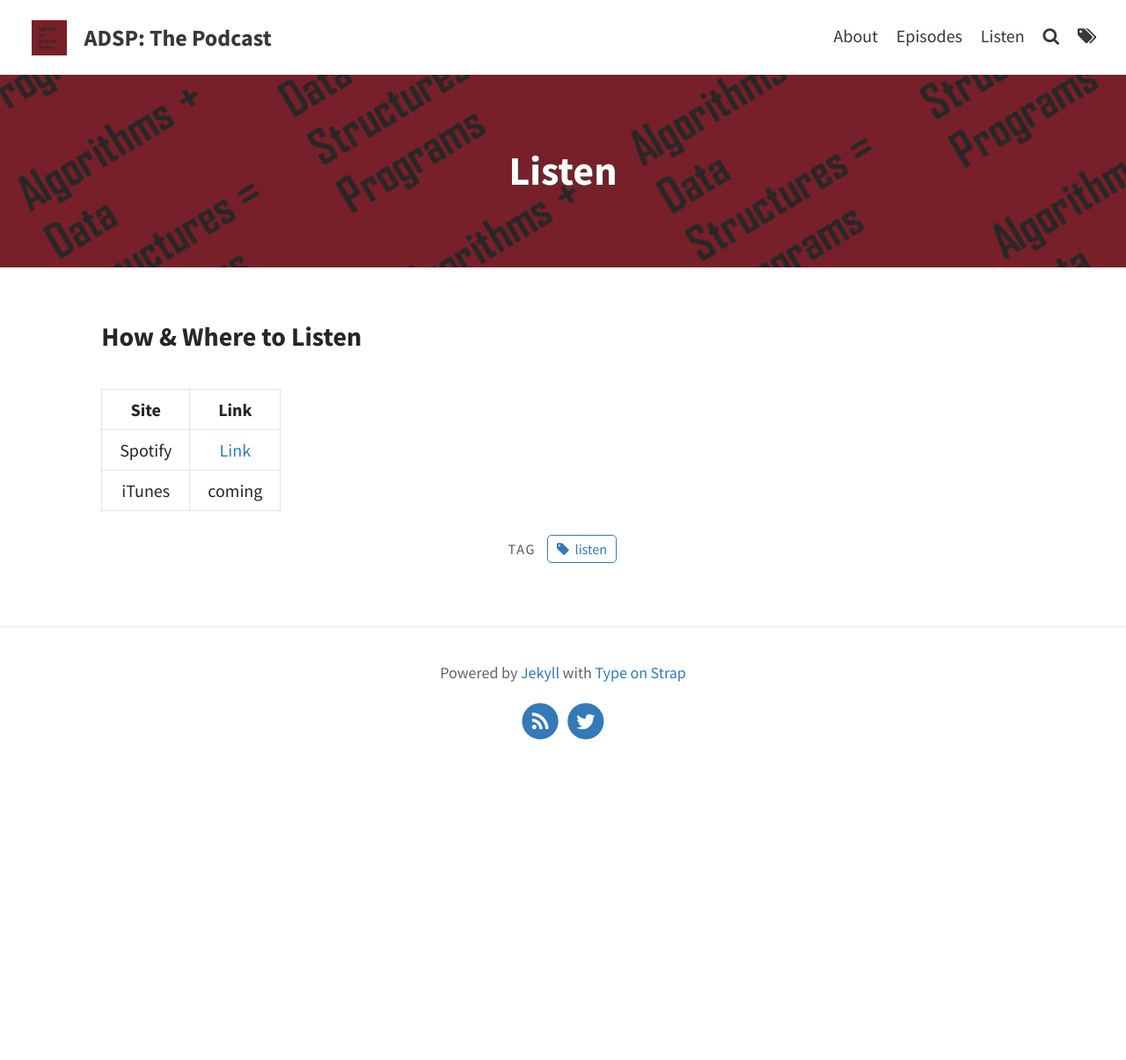
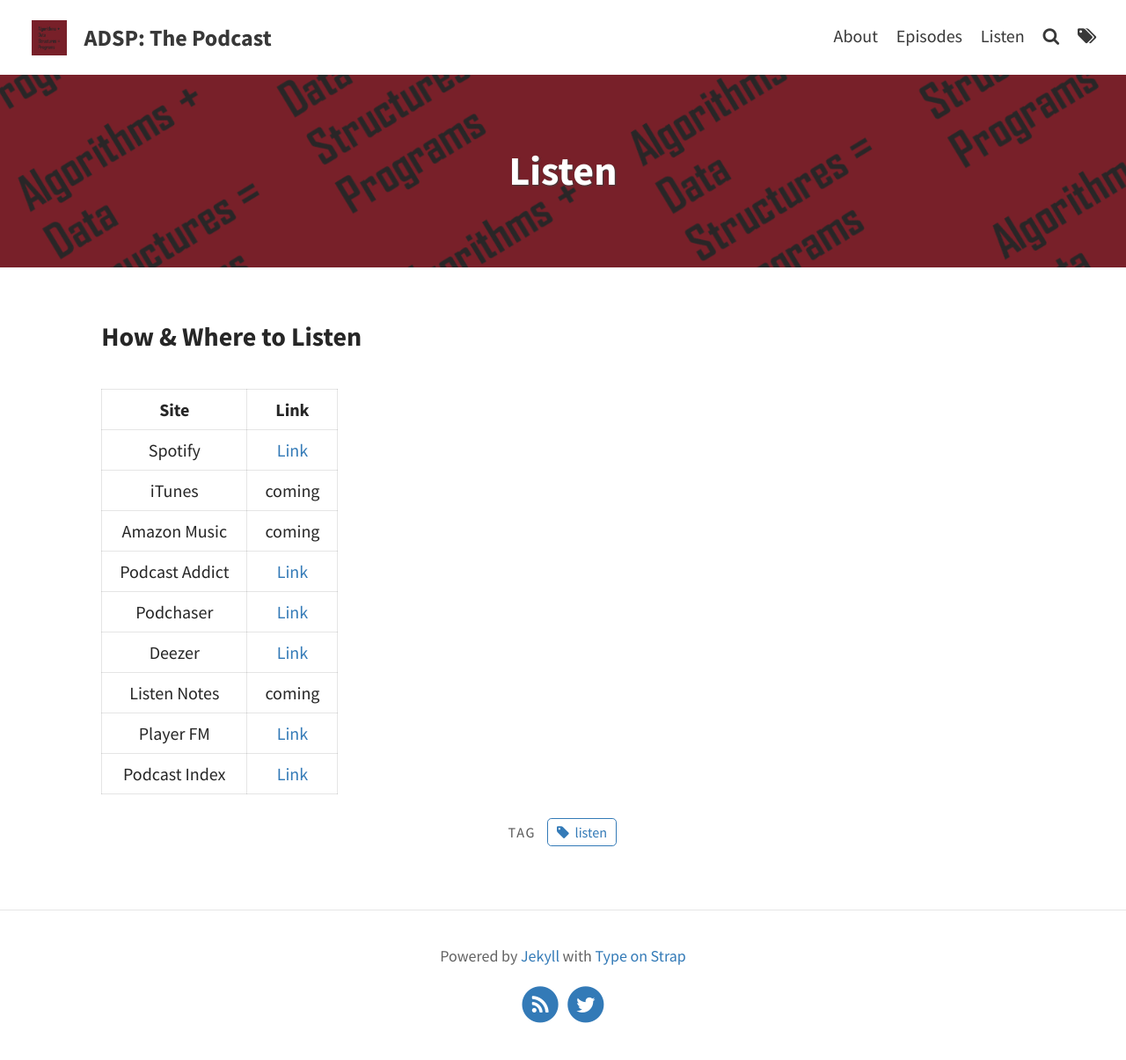
Before and after one commit to codereport/adsp2, a Jekyll site: the page built from pages/listen.md, in a window 1280 px wide. Shown: the whole page at 88% size. Built offline with Jekyll 4.4.1, drawn with Linux system fonts in a browser that asks for light colours; before the commit the page ends 900 px from its top, so only the background shows below that.

Commit message:
Update Listen.md

```diff
--- a/pages/listen.md
+++ b/pages/listen.md
@@ -8,7 +8,14 @@
 
 ### How & Where to Listen
 
-|  Site   |                             Link                             |
-| :-----: | :----------------------------------------------------------: |
-| Spotify | [Link](https://open.spotify.com/show/5hcsSlBadLYlO1rfjPnssA) |
-| iTunes  |                            coming                            |
+|      Site      |                                       Link                                        |
+| :------------: | :-------------------------------------------------------------------------------: |
+|    Spotify     |           [Link](https://open.spotify.com/show/5hcsSlBadLYlO1rfjPnssA)            |
+|     iTunes     |                                      coming                                       |
+|  Amazon Music  |                                      coming                                       |
+| Podcast Addict |                 [Link](https://podcastaddict.com/podcast/3164467)                 |
+|   Podchaser    | [Link](https://www.podchaser.com/podcasts/algorithms-data-structures-pro-1557693) |
+|     Deezer     |                  [Link](https://www.deezer.com/en/show/1999182)                   |
+|  Listen Notes  |                                      coming                                       |
+|   Player FM    |       [Link](https://player.fm/series/algorithms-data-structures-programs)        |
+| Podcast Index  |                 [Link](https://podcastindex.org/podcast/1331453)                  |
```
